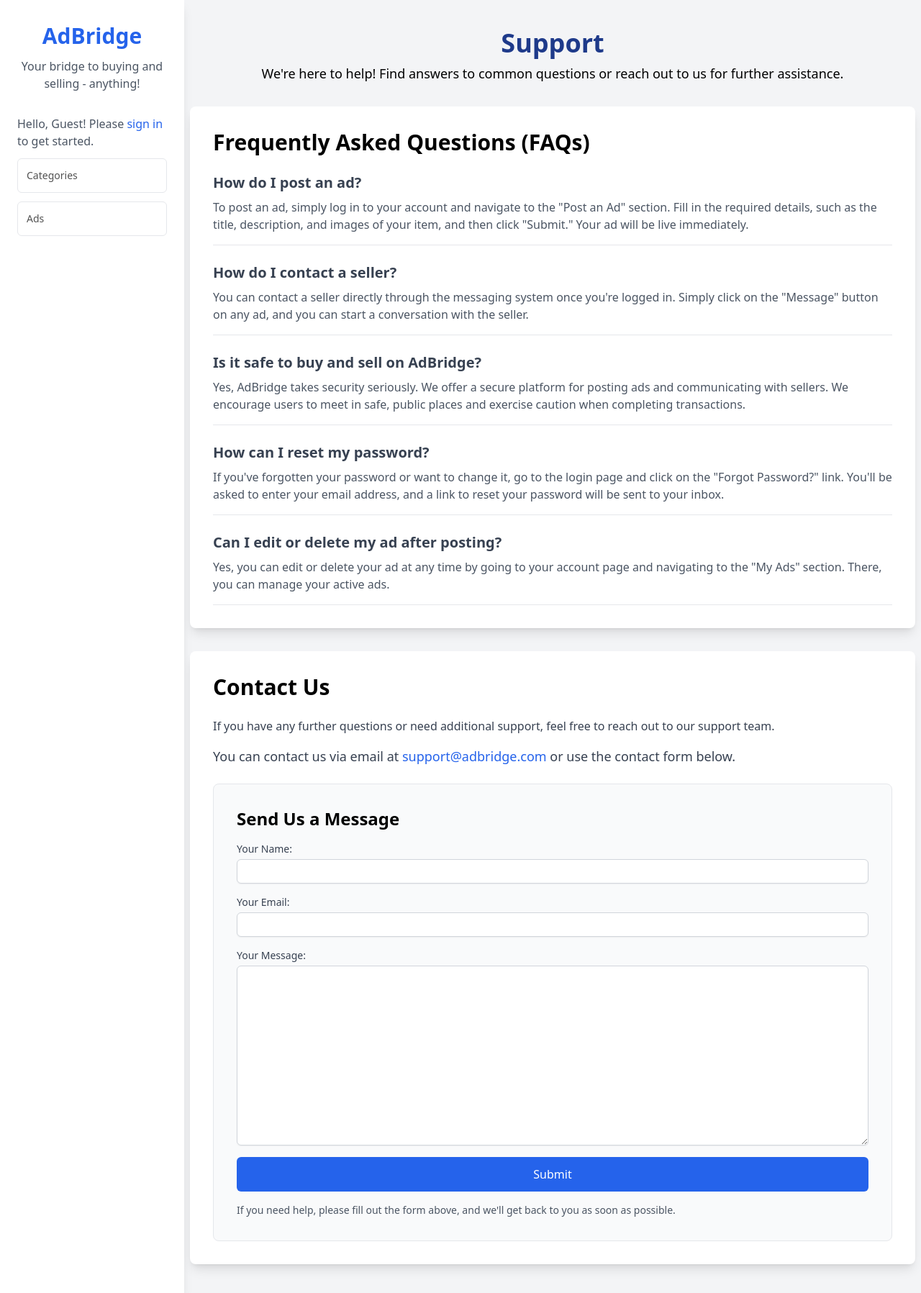
After one commit to rupesh-ps/mini-project, a Django app: page /support/ in a window 1280 px wide. The commit adds this page. Shown: the whole page at 72% size. Run offline with Django 5.2, Linux system fonts and the light colour scheme; some libraries are stand-ins or nearby versions.

Commit message:
Add support and FAQs page

```diff
--- a/adBridge/adBridge/settings.py
+++ b/adBridge/adBridge/settings.py
@@ -139,3 +139,5 @@ LOGIN_REDIRECT_URL = '/'
 LOGOUT_REDIRECT_URL = 'homepage'
 
 EMAIL_BACKEND = 'django.core.mail.backends.console.EmailBackend'
+
+CONTACT_EMAIL = 'contact@example.com'
--- a/adBridge/adBridge/urls.py
+++ b/adBridge/adBridge/urls.py
@@ -13,6 +13,8 @@ urlpatterns = [
     path("signup/", accounts_views.signup, name="signup"),
     path("logout/", auth_views.LogoutView.as_view(), name="logout"),
     path("login/", auth_views.LoginView.as_view(template_name='accounts/login.html',redirect_authenticated_user=True), name="login"),
+    path('support/', views.support, name='support'),
+    path('contact-success/', views.contact_success, name='contact_success'),
     path('categories/', views.CategoryListView.as_view(), name='category-list'),
     path('category/<int:pk>/', views.CategoryDetailView.as_view(), name='category-detail'),
     path("ads/", views.AdListView.as_view(), name="ad-list"),
--- a/adBridge/ads/forms.py
+++ b/adBridge/ads/forms.py
@@ -71,3 +71,8 @@ class ProfileForm(forms.ModelForm):
     class Meta:
         model = Profile
         fields = ['phone', 'email']
+
+class ContactForm(forms.Form):
+    name = forms.CharField(max_length=100, required=True, label="Your Name")
+    email = forms.EmailField(required=True, label="Your Email")
+    message = forms.CharField(widget=forms.Textarea, required=True, label="Your Message")
--- a/adBridge/ads/views.py
+++ b/adBridge/ads/views.py
@@ -1,10 +1,14 @@
 from django.views.generic import TemplateView, ListView, DetailView, CreateView, UpdateView, DeleteView
 from .models import Category, Ad, Profile
-from .forms import AdForm, AdImagesFormSet, ProfileForm, AdImages
+from .forms import AdForm, AdImagesFormSet, ProfileForm, ContactForm
 from django.urls import reverse_lazy
 from django.http import HttpResponseRedirect
 from django.contrib.auth.mixins import LoginRequiredMixin
 from django.shortcuts import get_object_or_404
+from django.shortcuts import render, redirect
+from django.core.mail import send_mail
+from django.conf import settings
+
 class HomePageView(TemplateView):
     template_name = 'base.html'
 
@@ -159,3 +163,29 @@ class ProfileEditView(LoginRequiredMixin, UpdateView):
 
     def get_object(self):
         return Profile.objects.get(user=self.request.user)
+
+def support(request):
+    if request.method == 'POST':
+        form = ContactForm(request.POST)
+        if form.is_valid():
+            name = form.cleaned_data['name']
+            email = form.cleaned_data['email']
+            message = form.cleaned_data['message']
+
+            send_mail(
+                f"User {name} messaged via Contact Form",
+                message,
+                email,
+                [settings.CONTACT_EMAIL],
+                fail_silently=False,
+            )
+
+            return redirect('contact_success')
+
+    else:
+        form = ContactForm()
+
+    return render(request, 'site/support.html', {'form': form})
+
+def contact_success(request):
+    return render(request, 'site/contact_success.html')
--- a/adBridge/templates/base.html
+++ b/adBridge/templates/base.html
@@ -97,6 +97,10 @@
                                                     </div>
                                                 </div>
                                             </div>
+                                            <a href="{% url 'support' %}" class="relative flex cursor-default select-none hover:bg-neutral-100 items-center rounded px-2 py-1.5 text-sm outline-none transition-colors focus:bg-accent focus:text-accent-foreground data-[disabled]:pointer-events-none data-[disabled]:opacity-50">
+                                                <svg xmlns="http://www.w3.org/2000/svg" width="24" height="24" viewBox="0 0 24 24" fill="none" stroke="currentColor" stroke-width="2" stroke-linecap="round" stroke-linejoin="round" class="w-4 h-4 mr-2"><circle cx="12" cy="12" r="10"></circle><circle cx="12" cy="12" r="4"></circle><line x1="4.93" x2="9.17" y1="4.93" y2="9.17"></line><line x1="14.83" x2="19.07" y1="14.83" y2="19.07"></line><line x1="14.83" x2="19.07" y1="9.17" y2="4.93"></line><line x1="14.83" x2="18.36" y1="9.17" y2="5.64"></line><line x1="4.93" x2="9.17" y1="19.07" y2="14.83"></line></svg>
+                                                <span>Support</span>
+                                            </a>
                                             <div class="h-px my-1 -mx-1 bg-neutral-200"></div>
                                             <form action="{% url 'logout' %}" method="post" class="relative flex cursor-default select-none hover:bg-neutral-100 items-center rounded px-2 py-1.5 text-sm outline-none transition-colors focus:bg-accent focus:text-accent-foreground data-[disabled]:pointer-events-none data-[disabled]:opacity-50">
                                                 {% csrf_token %}
--- /dev/null
+++ b/adBridge/templates/site/support.html
@@ -0,0 +1,58 @@
+{% extends 'base.html' %}
+
+{% block content %}
+    <header class="my-8 text-center">
+        <h2 class="text-4xl font-extrabold text-blue-900 mb-2">Support</h2>
+        <p class="text-lg text-black">We're here to help! Find answers to common questions or reach out to us for further assistance.</p>
+    </header>
+
+    <section class="bg-white p-8 rounded-lg shadow-lg mb-8">
+        <h3 class="text-3xl font-semibold mb-6">Frequently Asked Questions (FAQs)</h3>
+        <ul class="space-y-6 text-gray-700">
+            <li class="border-b pb-4">
+                <h4 class="text-xl font-semibold">How do I post an ad?</h4>
+                <p class="mt-2 text-gray-600">To post an ad, simply log in to your account and navigate to the "Post an Ad" section. Fill in the required details, such as the title, description, and images of your item, and then click "Submit." Your ad will be live immediately.</p>
+            </li>
+            <li class="border-b pb-4">
+                <h4 class="text-xl font-semibold">How do I contact a seller?</h4>
+                <p class="mt-2 text-gray-600">You can contact a seller directly through the messaging system once you're logged in. Simply click on the "Message" button on any ad, and you can start a conversation with the seller.</p>
+            </li>
+            <li class="border-b pb-4">
+                <h4 class="text-xl font-semibold">Is it safe to buy and sell on AdBridge?</h4>
+                <p class="mt-2 text-gray-600">Yes, AdBridge takes security seriously. We offer a secure platform for posting ads and communicating with sellers. We encourage users to meet in safe, public places and exercise caution when completing transactions.</p>
+            </li>
+            <li class="border-b pb-4">
+                <h4 class="text-xl font-semibold">How can I reset my password?</h4>
+                <p class="mt-2 text-gray-600">If you've forgotten your password or want to change it, go to the login page and click on the "Forgot Password?" link. You'll be asked to enter your email address, and a link to reset your password will be sent to your inbox.</p>
+            </li>
+            <li class="border-b pb-4">
+                <h4 class="text-xl font-semibold">Can I edit or delete my ad after posting?</h4>
+                <p class="mt-2 text-gray-600">Yes, you can edit or delete your ad at any time by going to your account page and navigating to the "My Ads" section. There, you can manage your active ads.</p>
+            </li>
+        </ul>
+    </section>
+
+    <section class="bg-white p-8 rounded-lg shadow-lg mb-8">
+        <h3 class="text-3xl font-semibold mb-6">Contact Us</h3>
+        <p class="text-gray-700">
+            If you have any further questions or need additional support, feel free to reach out to our support team.
+        </p>
+        <p class="mt-4 text-lg text-gray-700">
+            You can contact us via email at <a href="mailto:support@adbridge.com" class="text-blue-600 hover:underline">support@adbridge.com</a> or use the contact form below.
+        </p>
+
+        <div class="mt-6 bg-gray-50 p-8 rounded-lg border border-gray-200">
+            <h4 class="text-2xl font-semibold mb-4">Send Us a Message</h4>
+            <form method="post" action="{% url 'support' %}" class="space-y-4">
+                {% csrf_token %}
+
+                {% include 'includes/form.html' %}
+
+                <button type="submit" class="w-full bg-blue-600 text-white py-3 rounded-md hover:bg-blue-700 transition duration-300">
+                    Submit
+                </button>
+            </form>
+            <p class="mt-4 text-gray-600 text-sm">If you need help, please fill out the form above, and we'll get back to you as soon as possible.</p>
+        </div>
+    </section>
+{% endblock %}
```
Also changed, not shown: adBridge/templates/site/contact_success.html (added, +13 -0 lines).
